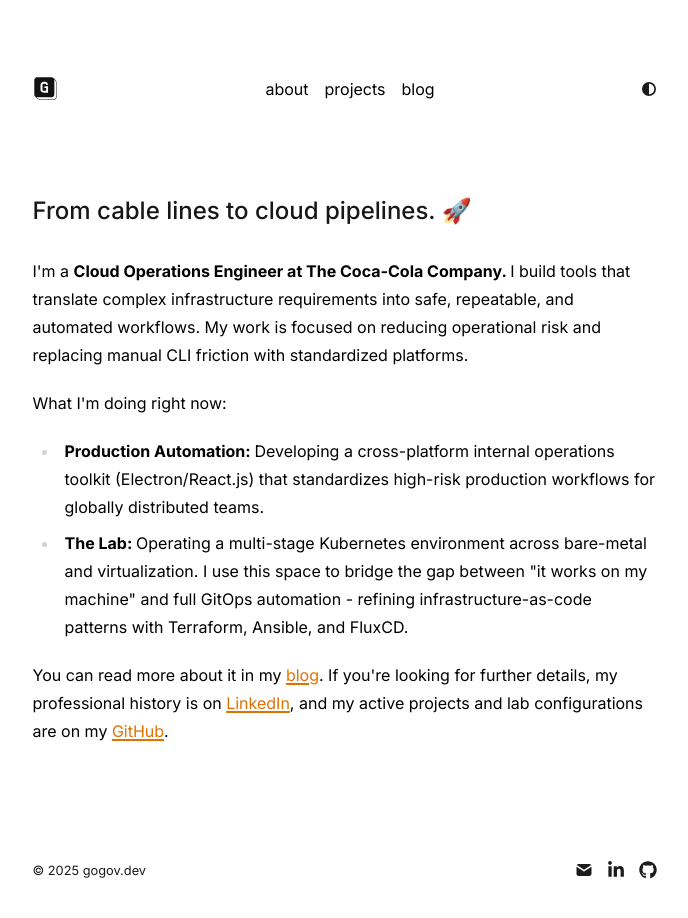
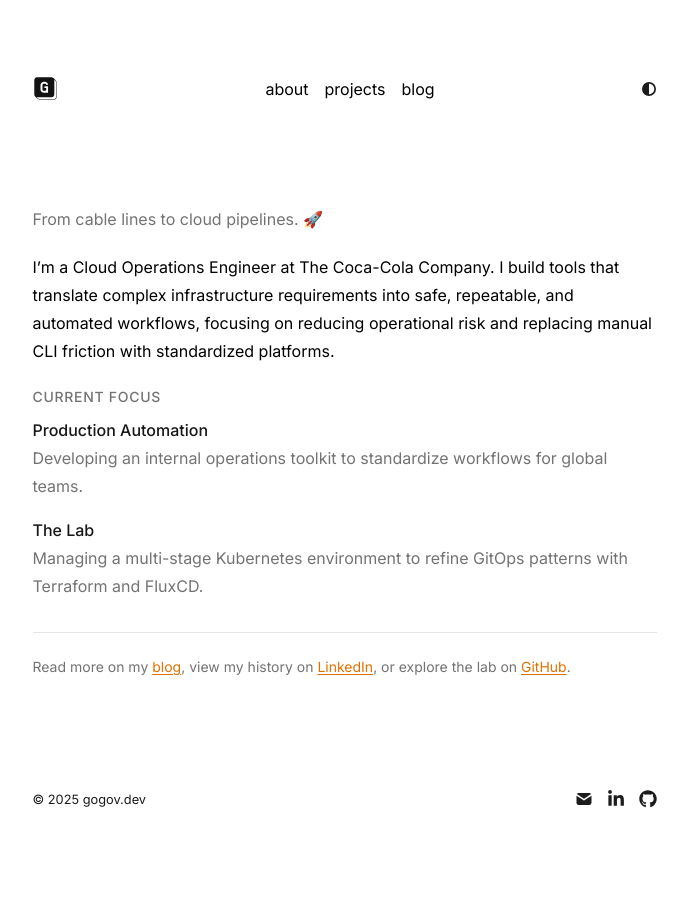
Before and after one commit to kristiangogov/gogov-dev, a Next.js app: page /about in a window 1280 px wide. Shown: the top 918 px of the page, without its empty margins (288-976 px from the left). After the commit the page ends 857 px from the top, so only its background shows below. Built offline with nearby package versions, Linux system fonts and the light colour scheme.

Commit message:
fix margins

```diff
--- a/app/about/page.tsx
+++ b/app/about/page.tsx
@@ -8,48 +8,44 @@ export const metadata: Metadata = {
 
 export default async function About() {
   return (
-    <article className="prose prose-quoteless prose-neutral dark:prose-invert mt-[-1.25em]">
-      <h2>From cable lines to cloud pipelines. 🚀</h2>
-      <section>
-        <p>
-          I'm a{" "}
-          <span className="font-bold">
-            Cloud Operations Engineer at The Coca-Cola Company.{" "}
-          </span>
-          I build tools that translate complex infrastructure requirements into
-          safe, repeatable, and automated workflows. My work is focused on
-          reducing operational risk and replacing manual CLI friction with
-          standardized platforms.
-        </p>
-        <p>
-          What I'm doing right now:
-          <ul>
-            <li>
-              <span className="font-bold">Production Automation: </span>
-              Developing a cross-platform internal operations toolkit
-              (Electron/React.js) that standardizes high-risk production
-              workflows for globally distributed teams.
-            </li>
-            <li>
-              <span className="font-bold">The Lab: </span>
-              Operating a multi-stage Kubernetes environment across bare-metal
-              and virtualization. I use this space to bridge the gap between "it
-              works on my machine" and full GitOps automation - refining
-              infrastructure-as-code patterns with Terraform, Ansible, and
-              FluxCD.
-            </li>
-          </ul>
-        </p>
-        <p>
-          You can read more about it in my <Link href="/blog">blog</Link>. If
-          you're looking for further details, my professional history is on{" "}
-          <Link href="https://www.linkedin.com/in/kristiangogov/">
-            LinkedIn
-          </Link>
-          , and my active projects and lab configurations are on my{" "}
-          <Link href="https://github.com/kristiangogov">GitHub</Link>.
-        </p>
-      </section>
-    </article>
+<article className="prose prose-neutral dark:prose-invert max-w-none">
+  {/* Sub-header: No italics, just clean metadata style */}
+  <p className="text-neutral-500 dark:text-neutral-400 mb-8">
+    From cable lines to cloud pipelines. 🚀
+  </p>
+
+  <section className="space-y-8">
+    <p>
+      I’m a Cloud Operations Engineer at The Coca-Cola Company. I build tools
+      that translate complex infrastructure requirements into safe, repeatable,
+      and automated workflows, focusing on reducing operational risk and
+      replacing manual CLI friction with standardized platforms.
+    </p>
+
+    <div className="space-y-6">
+      <h3 className="text-sm font-medium uppercase tracking-wider text-neutral-500">
+        Current Focus
+      </h3>
+      {/* List with no indentation and no bullets */}
+      <div className="space-y-4">
+        <div className="flex flex-col">
+          <span className="text-neutral-900 dark:text-neutral-100 font-medium">Production Automation</span>
+          <span className="text-neutral-500">Developing an internal operations toolkit to standardize workflows for global teams.</span>
+        </div>
+        <div className="flex flex-col">
+          <span className="text-neutral-900 dark:text-neutral-100 font-medium">The Lab</span>
+          <span className="text-neutral-500">Managing a multi-stage Kubernetes environment to refine GitOps patterns with Terraform and FluxCD.</span>
+        </div>
+      </div>
+    </div>
+
+    {/* Footer links */}
+    <p className="pt-6 border-t border-neutral-200 dark:border-neutral-800 text-sm text-neutral-500">
+      Read more on my <Link href="/blog" className="text-neutral-900 dark:text-neutral-100 underline underline-offset-4">blog</Link>,
+      view my history on <Link href="https://www.linkedin.com/in/kristiangogov/" className="text-neutral-900 dark:text-neutral-100 underline underline-offset-4">LinkedIn</Link>,
+      or explore the lab on <Link href="https://github.com/kristiangogov" className="text-neutral-900 dark:text-neutral-100 underline underline-offset-4">GitHub</Link>.
+    </p>
+  </section>
+</article>
   );
 }
--- a/app/page.tsx
+++ b/app/page.tsx
@@ -4,7 +4,7 @@ import Link from "next/link";
 export default function Page() {
   return (
     <section className="">
-      <div className="flex flex-col my-10">
+      <div className="flex flex-col my-4">
         {/* Header Section */}
         <div className="mb-14 flex flex-col items-start">
           {/* Name: Clean and balanced */}
```
